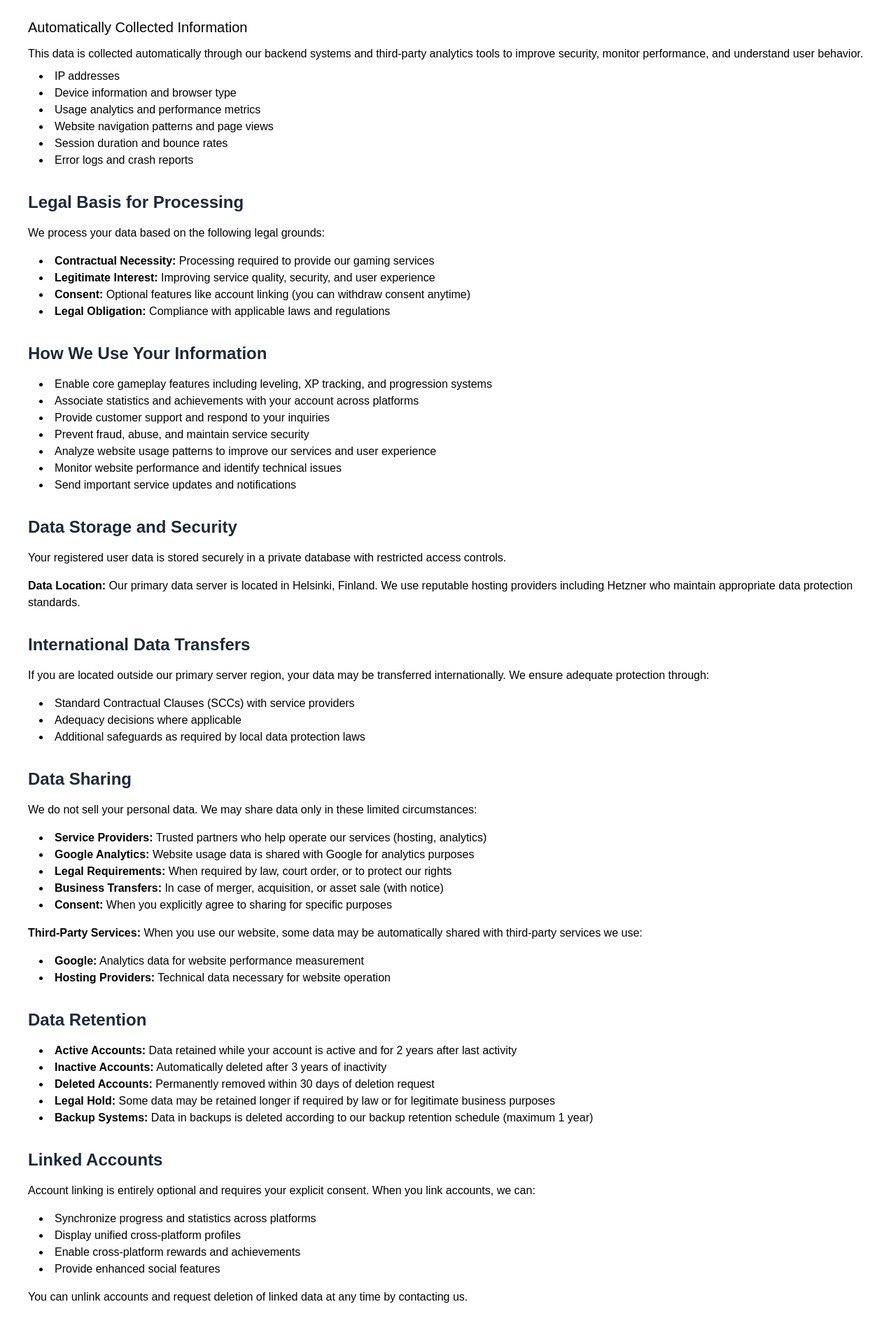
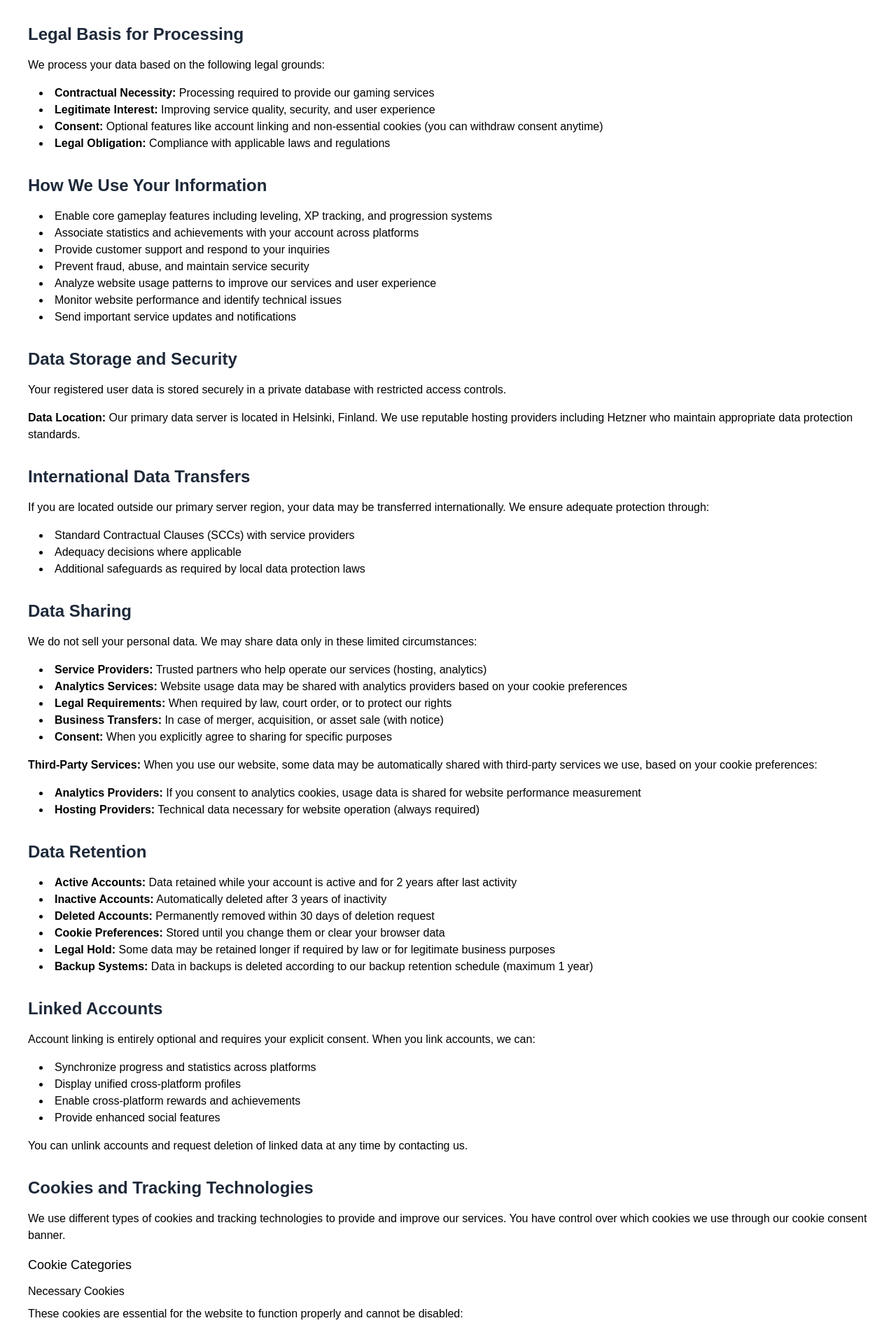
Before and after one commit to WackyWizards/Website, a Next.js app: page /privacy in a window 1280 px wide. Shown: the part 880-2780 px from the top of the page at 70% size. Built offline with nearby package versions, Linux system fonts and the light colour scheme.

Commit message:
Update Privacy Policy

```diff
--- a/src/app/privacy/page.tsx
+++ b/src/app/privacy/page.tsx
@@ -17,7 +17,7 @@ export default function PrivacyPolicy() {
                         <h1 className="text-3xl md:text-4xl font-semibold text-gray-800">
                             Privacy Policy
                         </h1>
-                        <p className="mt-2 text-gray-600">Last Updated: July 4th, 2025</p>
+                        <p className="mt-2 text-gray-600">Last Updated: July 25th, 2025</p>
                     </header>
 
                     <div className="prose prose-gray max-w-none">
@@ -54,25 +54,12 @@ export default function PrivacyPolicy() {
                             <li>Cross-platform metadata necessary for linked features</li>
                         </ul>
 
-                        <h3 className="text-xl font-medium mt-6 mb-3">Automatically Collected Information</h3>
-                        <p className="mb-2">
-                            This data is collected automatically through our backend systems and third-party analytics tools to improve security, monitor performance, and understand user behavior.
-                            </p>
-                        <ul className="list-disc list-inside mb-4 ml-4">
-                            <li>IP addresses</li>
-                            <li>Device information and browser type</li>
-                            <li>Usage analytics and performance metrics</li>
-                            <li>Website navigation patterns and page views</li>
-                            <li>Session duration and bounce rates</li>
-                            <li>Error logs and crash reports</li>
-                        </ul>
-
                         <h2 className="text-2xl font-semibold mt-8 mb-4 text-gray-800">Legal Basis for Processing</h2>
                         <p className="mb-4">We process your data based on the following legal grounds:</p>
                         <ul className="list-disc list-inside mb-4 ml-4">
                             <li><strong>Contractual Necessity:</strong> Processing required to provide our gaming services</li>
                             <li><strong>Legitimate Interest:</strong> Improving service quality, security, and user experience</li>
-                            <li><strong>Consent:</strong> Optional features like account linking (you can withdraw consent anytime)</li>
+                            <li><strong>Consent:</strong> Optional features like account linking and non-essential cookies (you can withdraw consent anytime)</li>
                             <li><strong>Legal Obligation:</strong> Compliance with applicable laws and regulations</li>
                         </ul>
 
@@ -111,17 +98,17 @@ export default function PrivacyPolicy() {
                         <p className="mb-4">We do not sell your personal data. We may share data only in these limited circumstances:</p>
                         <ul className="list-disc list-inside mb-4 ml-4">
                             <li><strong>Service Providers:</strong> Trusted partners who help operate our services (hosting, analytics)</li>
-                            <li><strong>Google Analytics:</strong> Website usage data is shared with Google for analytics purposes</li>
+                            <li><strong>Analytics Services:</strong> Website usage data may be shared with analytics providers based on your cookie preferences</li>
                             <li><strong>Legal Requirements:</strong> When required by law, court order, or to protect our rights</li>
                             <li><strong>Business Transfers:</strong> In case of merger, acquisition, or asset sale (with notice)</li>
                             <li><strong>Consent:</strong> When you explicitly agree to sharing for specific purposes</li>
                         </ul>
                         <p className="mb-4">
-                            <strong>Third-Party Services:</strong> When you use our website, some data may be automatically shared with third-party services we use:
+                            <strong>Third-Party Services:</strong> When you use our website, some data may be automatically shared with third-party services we use, based on your cookie preferences:
                         </p>
                         <ul className="list-disc list-inside mb-4 ml-4">
-                            <li><strong>Google:</strong> Analytics data for website performance measurement</li>
-                            <li><strong>Hosting Providers:</strong> Technical data necessary for website operation</li>
+                            <li><strong>Analytics Providers:</strong> If you consent to analytics cookies, usage data is shared for website performance measurement</li>
+                            <li><strong>Hosting Providers:</strong> Technical data necessary for website operation (always required)</li>
                         </ul>
 
                         <h2 className="text-2xl font-semibold mt-8 mb-4 text-gray-800">Data Retention</h2>
@@ -129,6 +116,7 @@ export default function PrivacyPolicy() {
                             <li><strong>Active Accounts:</strong> Data retained while your account is active and for 2 years after last activity</li>
                             <li><strong>Inactive Accounts:</strong> Automatically deleted after 3 years of inactivity</li>
                             <li><strong>Deleted Accounts:</strong> Permanently removed within 30 days of deletion request</li>
+                            <li><strong>Cookie Preferences:</strong> Stored until you change them or clear your browser data</li>
                             <li><strong>Legal Hold:</strong> Some data may be retained longer if required by law or for legitimate business purposes</li>
                             <li><strong>Backup Systems:</strong> Data in backups is deleted according to our backup retention schedule (maximum 1 year)</li>
                         </ul>
@@ -149,13 +137,23 @@ export default function PrivacyPolicy() {
 
                         <h2 className="text-2xl font-semibold mt-8 mb-4 text-gray-800">Cookies and Tracking Technologies</h2>
                         <p className="mb-4">
-                            While we do not set cookies ourselves, integrated third-party tools such as Google Analytics may use cookies or similar tracking technologies. We do not control or access these cookies directly.
+                            We use different types of cookies and tracking technologies to provide and improve our services.
+                            You have control over which cookies we use through our cookie consent banner.
                         </p>
-                        <p className="mb-4">
-                            Our website does not respond to Do Not Track (DNT) signals from browsers. However, you can manage tracking preferences through your browser settings or opt out of Google Analytics as described below.
-                        </p>
-                        <h3 className="text-lg font-medium mt-4 mb-2">Google Analytics</h3>
-                        <p className="mb-2">We use Google Analytics to understand how visitors interact with our website. Google Analytics collects:</p>
+
+                        <h3 className="text-lg font-medium mt-4 mb-2">Cookie Categories</h3>
+
+                        <h4 className="text-base font-medium mt-3 mb-2">Necessary Cookies</h4>
+                        <p className="mb-2">These cookies are essential for the website to function properly and cannot be disabled:</p>
+                        <ul className="list-disc list-inside mb-4 ml-4">
+                            <li>Session management and authentication</li>
+                            <li>Security features and fraud prevention</li>
+                            <li>Basic website functionality</li>
+                            <li>Your cookie preferences</li>
+                        </ul>
+
+                        <h4 className="text-base font-medium mt-3 mb-2">Analytics Cookies</h4>
+                        <p className="mb-2">These cookies help us understand how visitors interact with our website (requires your consent):</p>
                         <ul className="list-disc list-inside mb-4 ml-4">
                             <li>Pages visited and time spent on each page</li>
                             <li>How you arrived at our website (referral sources)</li>
@@ -163,25 +161,39 @@ export default function PrivacyPolicy() {
                             <li>Device and browser information</li>
                             <li>User interactions and navigation patterns</li>
                         </ul>
+
+                        <h3 className="text-lg font-medium mt-4 mb-2">Managing Your Cookie Preferences</h3>
                         <p className="mb-4">
-                            Google Analytics uses cookies and may combine information collected on our site with other information Google has about you.
-                            You can learn more about how Google uses your data at <a href="https://policies.google.com/privacy/partners" className="text-blue-600 underline">https://policies.google.com/privacy/partners</a>.
+                            You can control your cookie preferences through:
                         </p>
+                        <ul className="list-disc list-inside mb-4 ml-4">
+                            <li><strong>Cookie Banner:</strong> When you first visit our website, you can accept all, reject all, or customize your preferences</li>
+                            <li><strong>Browser Settings:</strong> Most browsers allow you to control cookies through their settings</li>
+                            <li><strong>Opt-out Tools:</strong> Some third-party services provide their own opt-out mechanisms</li>
+                        </ul>
                         <p className="mb-4">
-                            <strong>Opt-out:</strong> You can opt out of Google Analytics by installing the <a href="https://tools.google.com/dlpage/gaoptout" className="text-blue-600 underline">Google Analytics Opt-out Browser Add-on</a> or by adjusting your browser&apos;s cookie settings.
+                            <strong>Note:</strong> Disabling certain cookies may limit website functionality and affect your user experience.
+                            Necessary cookies cannot be disabled as they are essential for the website to function.
                         </p>
 
-                        <h3 className="text-lg font-medium mt-4 mb-2">Managing Cookies</h3>
+                        <h3 className="text-lg font-medium mt-4 mb-2">Third-Party Services</h3>
                         <p className="mb-4">
-                            You can control cookies through your browser settings. Most browsers allow you to:
+                            When you consent to analytics or marketing cookies, we may use the following third-party services:
                         </p>
                         <ul className="list-disc list-inside mb-4 ml-4">
-                            <li>View and delete existing cookies</li>
-                            <li>Block all cookies or cookies from specific sites</li>
-                            <li>Receive notifications when cookies are set</li>
+                            <li><strong>Google Analytics:</strong> For website analytics and user behavior insights</li>
                         </ul>
                         <p className="mb-4">
-                            Note that disabling certain cookies may limit website functionality and affect your user experience.
+                            Each service has its own privacy policy governing how they handle your data. We encourage you to review their policies:
+                        </p>
+                        <ul className="list-disc list-inside mb-4 ml-4">
+                            <li>Google Analytics: <a href="https://policies.google.com/privacy/partners" className="text-blue-600 underline">https://policies.google.com/privacy/partners</a></li>
+                        </ul>
+
+                        <h3 className="text-lg font-medium mt-4 mb-2">Do Not Track</h3>
+                        <p className="mb-4">
+                            Our website respects your cookie choices made through our consent banner. However, we do not respond to
+                            Do Not Track (DNT) signals from browsers as there is no universal standard for how to interpret these signals.
                         </p>
 
                         <h2 className="text-2xl font-semibold mt-8 mb-4 text-gray-800">Children&apos;s Privacy</h2>
@@ -191,7 +203,7 @@ export default function PrivacyPolicy() {
                             information from a child under 13, we will take steps to delete such information promptly.
                         </p>
                         <p className="mb-4">
-                            We comply with the Children’s Online Privacy Protection Act (COPPA) and do not knowingly collect data from children under 13 in the United States.
+                            We comply with the Children's Online Privacy Protection Act (COPPA) and do not knowingly collect data from children under 13 in the United States.
                         </p>
                         <p className="mb-4">
                             If you are a parent or guardian and believe your child has provided us with personal information,
@@ -206,7 +218,8 @@ export default function PrivacyPolicy() {
                             <li>Request access to your personal data</li>
                             <li>Request correction of inaccurate data</li>
                             <li>Request deletion of your data</li>
-                            <li>Withdraw consent for optional processing</li>
+                            <li>Withdraw consent for optional processing (including cookie preferences)</li>
+                            <li>Change your cookie preferences at any time</li>
                         </ul>
 
                         <h3 className="text-lg font-medium mt-4 mb-2">EU/UK Users (GDPR)</h3>
@@ -270,7 +283,7 @@ export default function PrivacyPolicy() {
 
                         <div className="border-t border-gray-200 pt-4">
                             <p className="text-sm text-gray-600">
-                                By using our services, you agree to the terms outlined in this privacy policy. If you do not agree, please discontinue use of our services.
+                                By using our services, you agree to the terms outlined in this privacy policy. If you do not agree, please discontinue use of our services immediately.
                             </p>
                         </div>
                     </div>
```
